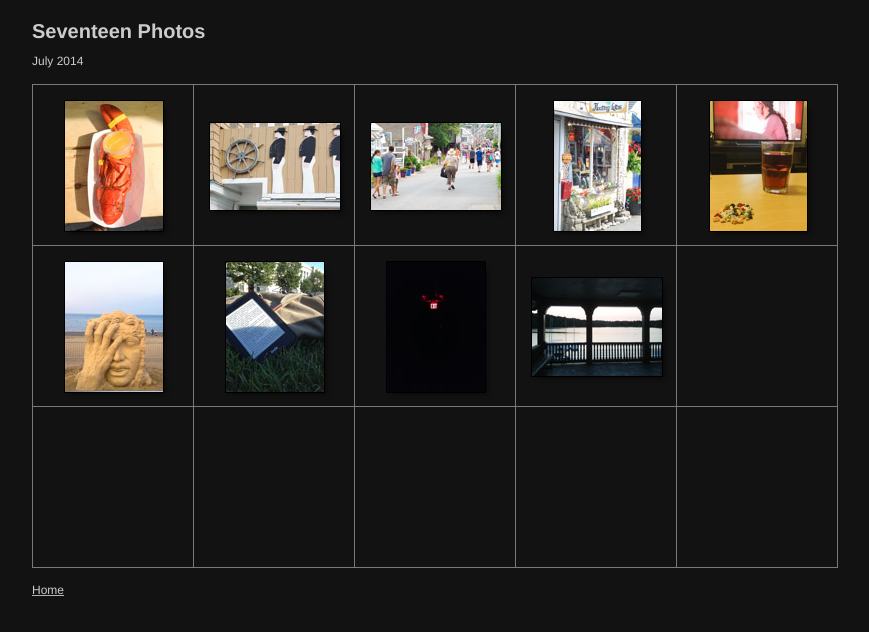
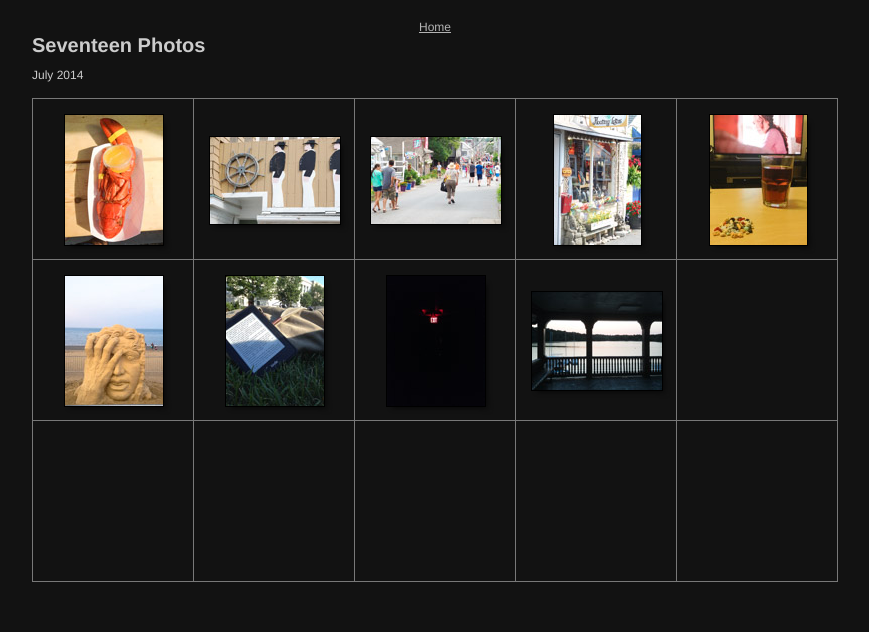
Before and after one commit to seventeenphotos/seventeenphotos.github.io, a plain HTML site: page 2014-07/index.html in a window 1280 px wide. Shown: the whole page, without its empty margins (205-1074 px from the left). Drawn offline with Linux system fonts and the light colour scheme.

Commit message:
added home

```diff
--- a/2014-07/index.html
+++ b/2014-07/index.html
@@ -28,7 +28,7 @@ cellColor="#949494";
 
 
 <body>
-
+<a href="http://seventeenphotos.github.io/">Home</a>
 
 <div id="wrapper_thumb">
 
@@ -163,15 +163,6 @@ cellColor="#949494";
   <div class="clear">
   </div>
 
-
-
-
-
-  <div id="contact">
-          <a href="mailto:user@domain"> <p
-        class="textColor" id="metadata.contactInfo.value">Home</p>
-          </a>
-      </div>
   <div class="clear">
   </div>
 </div>
```
Also changed, not shown: 2006-12/index.html (+1 -0 lines).
